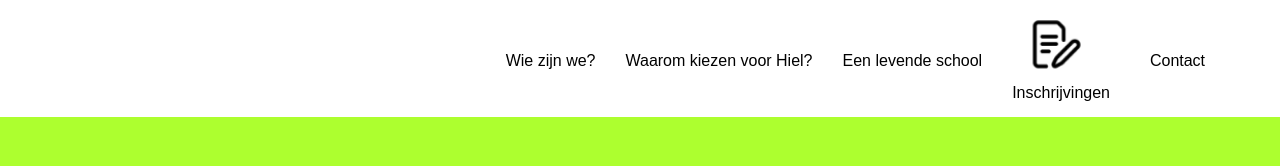
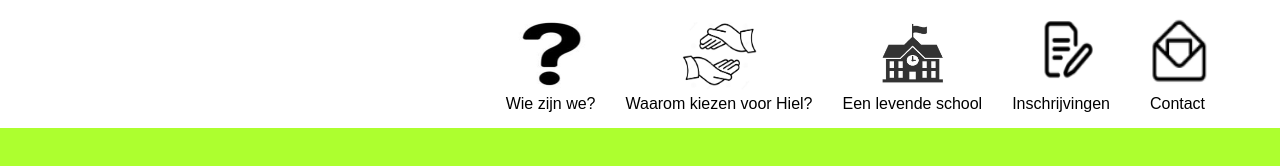
Before and after one commit to EHB-MCT/fullprojects1-go4, a plain HTML site: page Navigatie.html in a window 1280 px wide. Drawn offline with Linux system fonts and the light colour scheme.

Commit message:
images navigatie

```diff
--- a/Navigatie.css
+++ b/Navigatie.css
@@ -20,6 +20,7 @@ nav {
 	position: relative;
 	text-align: center;
 	align-content: center;
+	align-items: center;
 }
 
 .dropdown-content {
@@ -47,10 +48,11 @@ nav {
 	background-color: lightgray;
 }
 
-/* Afbeelding stijl */
 .dropdown img {
 	display: block;
 	margin-bottom: 5px;
 	width: 75px;
-	height: auto;
+	height: 75px;
+	margin-left: auto;
+	margin-right: auto;
 }
--- a/Navigatie.html
+++ b/Navigatie.html
@@ -10,7 +10,7 @@
 	<body>
 		<nav>
 			<div class="dropdown">
-				<img src="" />
+				<img src="images/foto_vraagteken.png" />
 				<span>Wie zijn we?</span>
 				<div class="dropdown-content">
 					<a href="#">Wie is wie</a>
@@ -22,7 +22,7 @@
 			</div>
 
 			<div class="dropdown">
-				<img src="" />
+				<img src="images/foto_handjes.png" />
 				<span>Waarom kiezen voor Hiel?</span>
 				<div class="dropdown-content">
 					<a href="#">3 Basispijlers</a>
@@ -33,7 +33,7 @@
 			</div>
 
 			<div class="dropdown">
-				<img src="" />
+				<img src="images/foto_school.png" />
 				<span>Een levende school</span>
 				<div class="dropdown-content">
 					<a href="#">social media</a>
@@ -51,7 +51,7 @@
 			</div>
 
 			<div class="dropdown">
-				<img src="" />
+				<img src="images/foto_contact.png" />
 				<span>Contact</span>
 				<div class="dropdown-content">
 					<a href="#">contact</a>
```
Also changed, not shown: images/foto_contact.png (added), images/foto_handjes.png (added), images/foto_school.png (added), images/foto_vraagteken.png (added).
